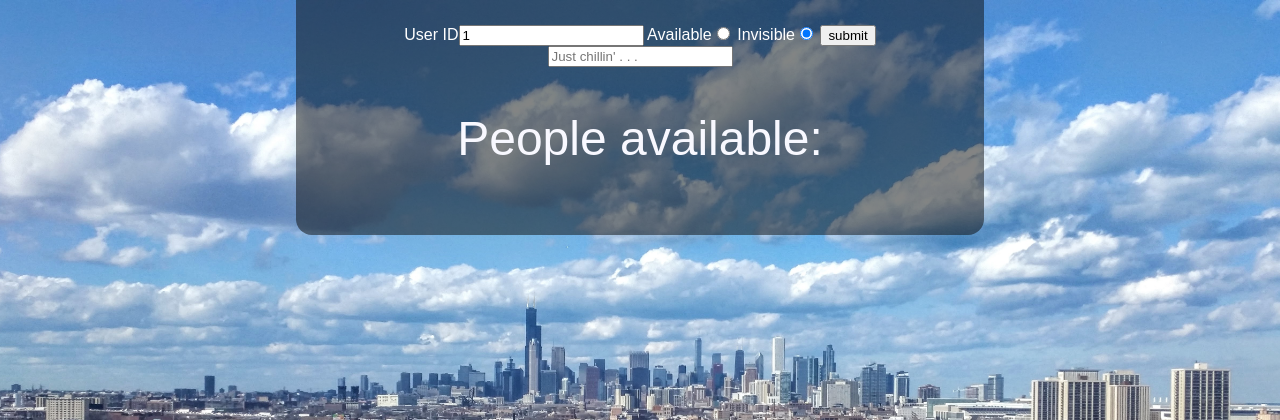
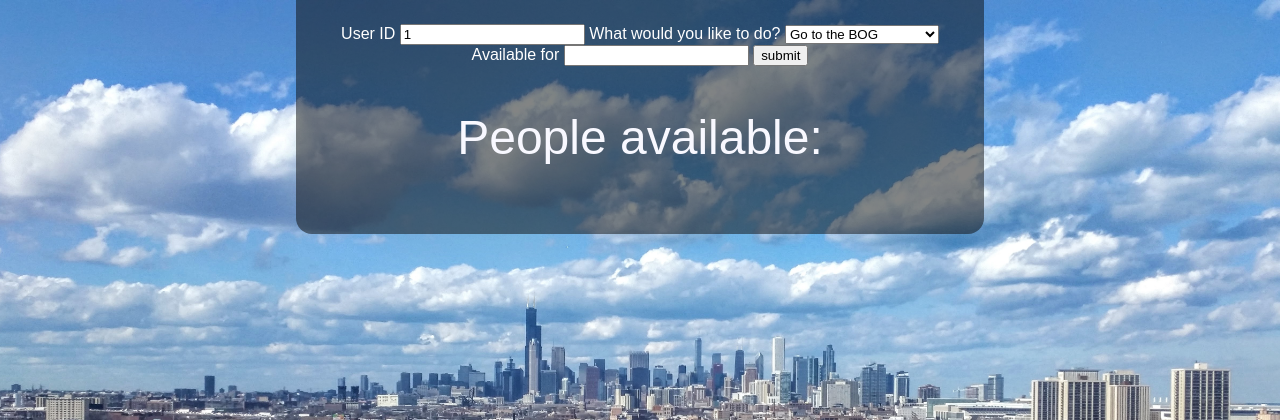
Before and after one commit to ITMT-430/team-3-irl, a PHP site: page /main.php in a window 1280 px wide. Shown: the top 420 px of the page. Run offline with PHP 8.4, Linux system fonts and the light colour scheme.

Commit message:
Added availabe for box and wrote php to write avilable until time in the database

```diff
--- a/main.php
+++ b/main.php
@@ -10,11 +10,22 @@
 
 <div id="appwrapper">
 		<form action="main.php" method="post">
-		    User ID<input id="userid" type="text" name="userid" value="1">
-			Available<input id="availability" type="radio" name="available" value="1">
-			Invisible<input id="availability" type="radio" name="available" value="0" checked="checked">
+		    <label>User ID</label>
+		    <input id="userid" type="text" name="userid" value="1">
+
+		    <label>What would you like to do?</label>
+		    <select name="activity" id="activity">
+			  <option>Go to the BOG</option>
+			  <option>Eat at the Commons</option>
+			  <option>Study Session</option>
+			  <option>Adventure into the city</option>
+			</select>
+
+			<label>Available for</label>
+            <input id="availability" type="number" name="available">
+
+
 		    <input type="submit" value="submit" name="submitbutton">
-			<input type="text" name="message" placeholder="Just chillin' . . .">
 		</form>
 <h1>People available:</h1>
 
@@ -30,17 +41,24 @@ include "connect.php";
 //
 //**********************************************
 
+
   //TO-DO: ESCAPE SINGLE QUOTE IN MESSAGE, THEY MESS UP THE DATABASE UPDATE
+  $available = $_POST['available'];
 
-		$available = $_POST['available'];
-		$message =  $_POST['message'];
+  //find the date when available should expire
+  date_default_timezone_set('CST6CDT');
+  $datetime = date('Y-m-d h:i:sa', strtotime('+'.$available.' minutes'));
+
+  //Take in activity that user wants
+  $activity =  $_POST['activity'];
+
   //SET LOGGED ON USER
   $id= $_POST['userid'];
 
 
   $sql = "UPDATE user_table SET
-			available='$available',
-			message='$message'
+      available='$datetime',
+      activity='$activity'
       WHERE id='$id'
       ";
 
@@ -58,13 +76,21 @@ include "connect.php";
 // DISPLAY ROWS FROM DATABASE
 //
 //**********************************************
-$sql = "SELECT * FROM user_table WHERE available=1";
+$sql = "SELECT * FROM user_table";
 $result = $mysqli->query($sql);
 
 if ($result->num_rows > 0) {
     // output data of each row
     while($row = $result->fetch_assoc()) {
-        echo "<div class='user-entry'>id: " . $row["id"]. " - Name: " . $row["name"] . "  Available: " . $row["available"] . "  Message: " . $row["message"]. "</div>";
+        echo "<div class='user-entry'>"
+          .$row["id"].
+          "<div class='user-name'>"
+          .$row["name"] .
+          "</div><div class='time'> Available Until: "
+          . $row["available"] .
+          "</div>  <div class='activity'>Wants to: "
+          . $row["activity"].
+          "</div></div>";
     }
 } else {
     echo "0 results";
```
Lines whose indentation alone changed are shown as unchanged.
